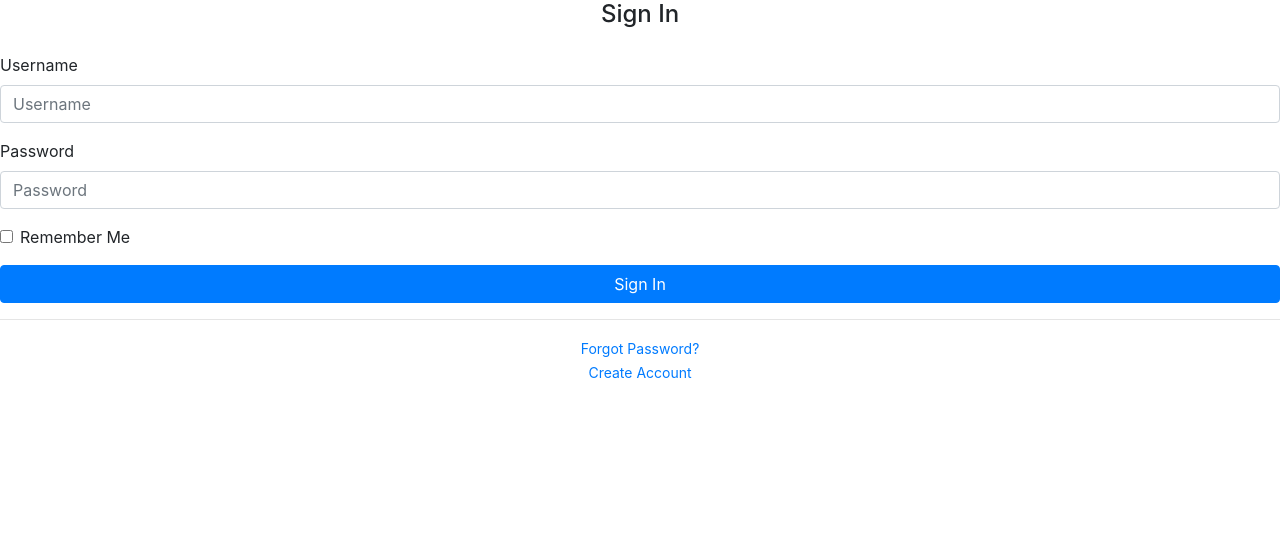
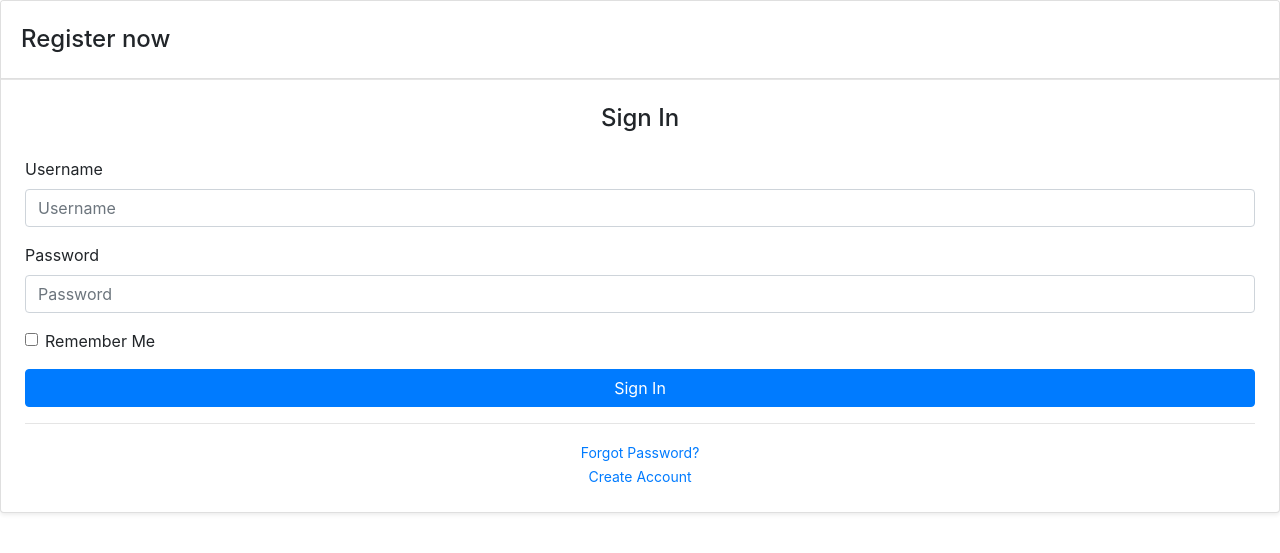
Before and after one commit to The-VibeRent/AchiaWeb, a Django app: page /accounts/login/ in a window 1280 px wide. Shown: the top 553 px of the page. Run offline with Django 3.2, Linux system fonts and the light colour scheme; some libraries are stand-ins or nearby versions.

Commit message:
login css added

```diff
--- a/templates/account/base.html
+++ b/templates/account/base.html
@@ -10,14 +10,35 @@
     <title>{% block head_title %}{% endblock %}
     </title>
     <!-- Bootstrap core CSS -->
+    <link rel="stylesheet" media="all" href="{% static 'css/vendor/animate.css' %}" />
+    <link rel="stylesheet" media="all" href="{% static 'css/vendor/font-awesome.css' %}" />
+    <link rel="stylesheet" media="all" href="{% static 'css/vendor/linear-icons.css' %}" />
+    <link rel="stylesheet" media="all" href="{% static 'css/vendor/owl.carousel.css' %}" />
+    <link rel="stylesheet" media="all" href="{% static 'css/vendor/jquery.lavalamp.css' %}" />
+
     <link rel="stylesheet" href="{% static 'css/bootstrap.min.css'%}">
     <link href="{% static 'css/form.css' %}" rel="stylesheet">
 </head>
 
 <body>
     <div class="login-box">
-        {% block content %}
-        {% endblock %}
+        <div class="card card-panel bg-white shadow-sm mb-2">
+
+            <div class="card-header py-4 bg-white" id="headingOne">
+                <h2 class="h4 mb-0">Register now</h2>
+            </div>
+
+            <div aria-labelledby="headingOne" data-parent="#accordion1">
+                <div class="card-body p-0">
+                    <hr class="m-0">
+                    <div class="p-4 p-md-6">
+                        {% block content %}
+
+                        {% endblock %}
+                    </div>
+                </div>
+            </div>
+        </div>
     </body>
     <script src="{% static 'js/bootstrap.min.js' %}"></script>
 </html>
```
Also changed, not shown: templates/base.html (+0 -8 lines).
